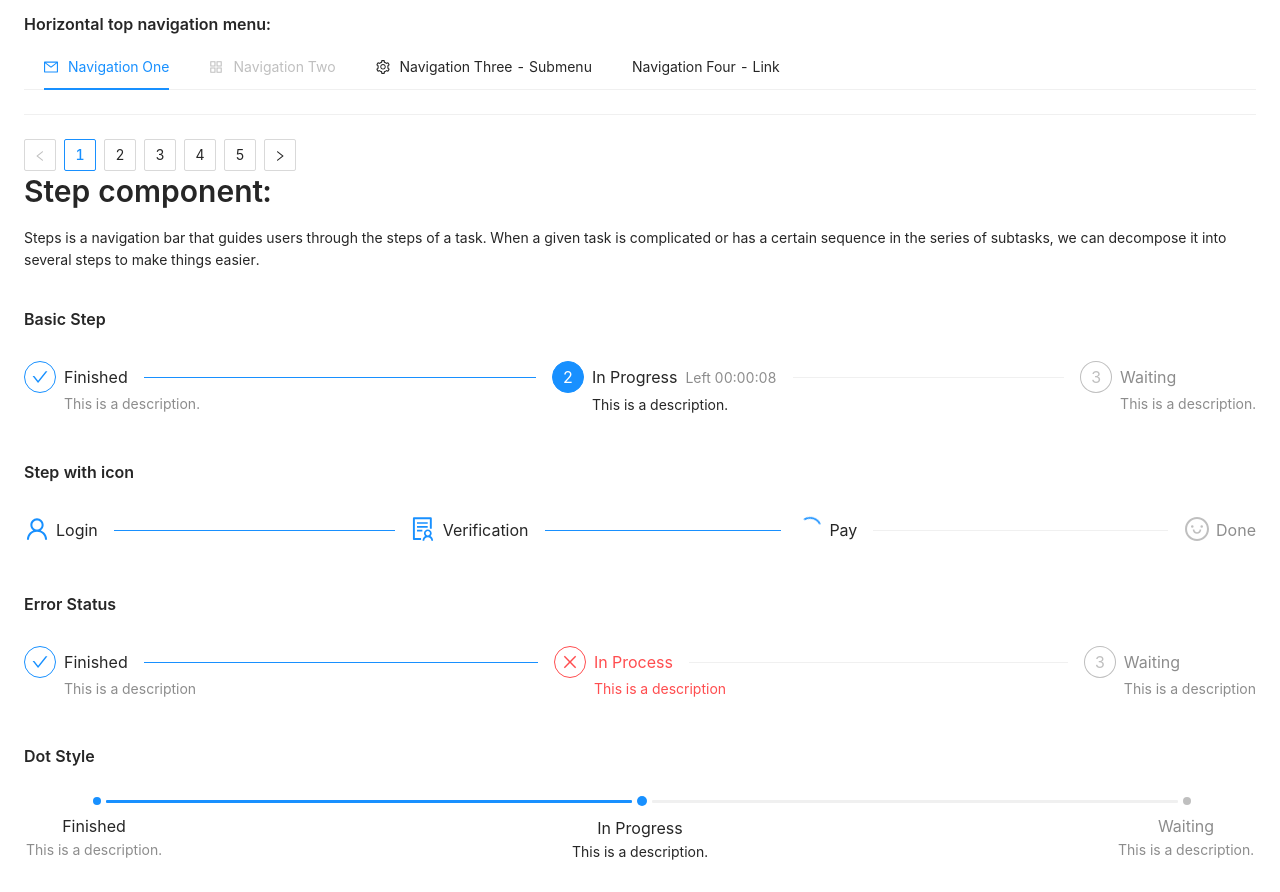
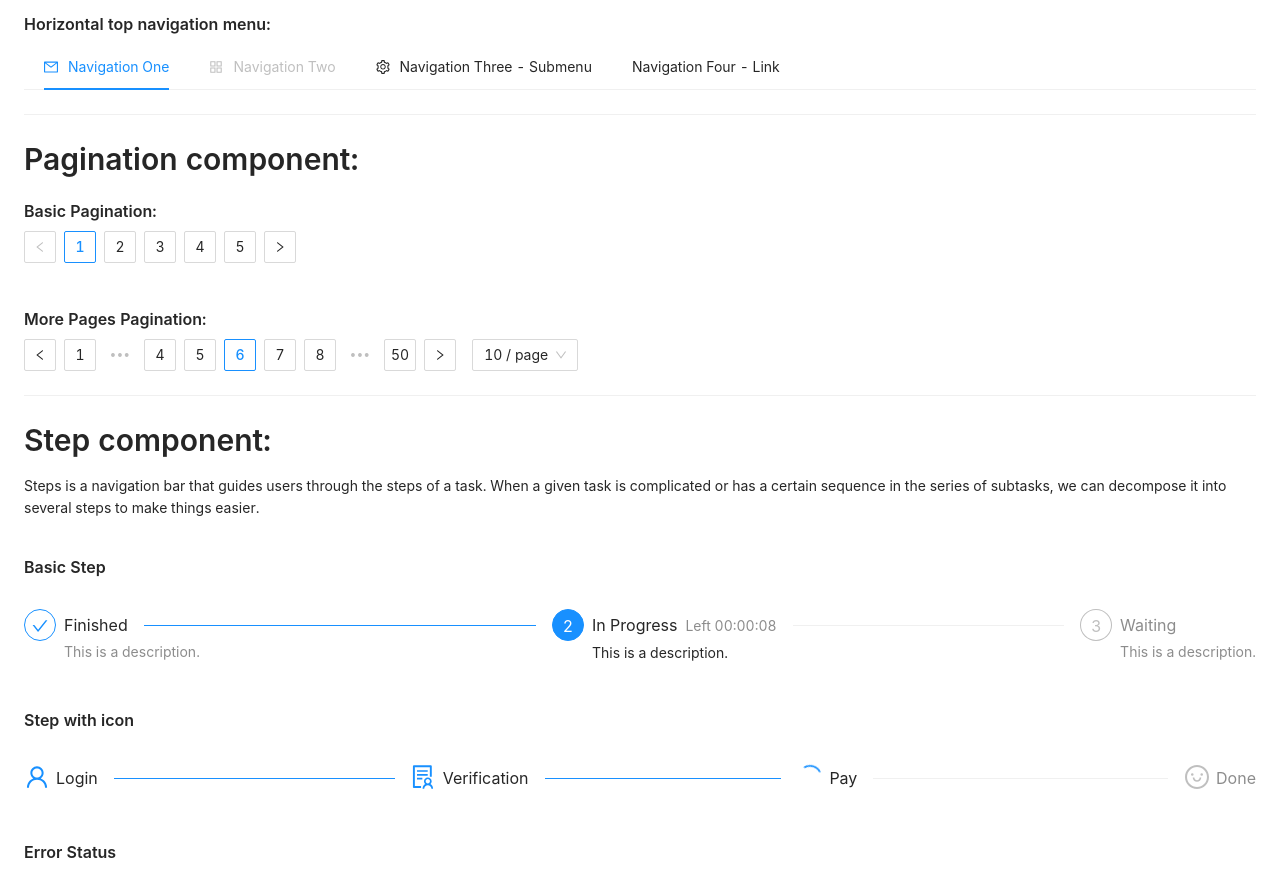
Before and after one commit to barath46/AntD-components, a Next.js app: page / in a window 1280 px wide. Shown: the part 4540-5432 px from the top of the page. Built offline with nearby package versions, Linux system fonts and the light colour scheme.

Commit message:
pagination component

```diff
--- a/modules/pagination.tsx
+++ b/modules/pagination.tsx
@@ -1,6 +1,19 @@
-import { Pagination, Typography } from 'antd';
+import { Pagination, Typography, Divider } from 'antd';
 import React from 'react';
 
-const App = () => <Pagination defaultCurrent={1} total={50} />;
+const { Title, Paragraph } = Typography;
+
+const App = () => (
+  <div id="pagination-component">
+    <Title level={2}>Pagination component:</Title>
+    <Title level={5}>Basic Pagination:</Title>
+    <Pagination defaultCurrent={1} total={50} />
+    <br />
+    <br />
+    <Title level={5}>More Pages Pagination:</Title>
+    <Pagination defaultCurrent={6} total={500} />
+    <Divider />
+  </div>
+);
 
 export default App;
```
